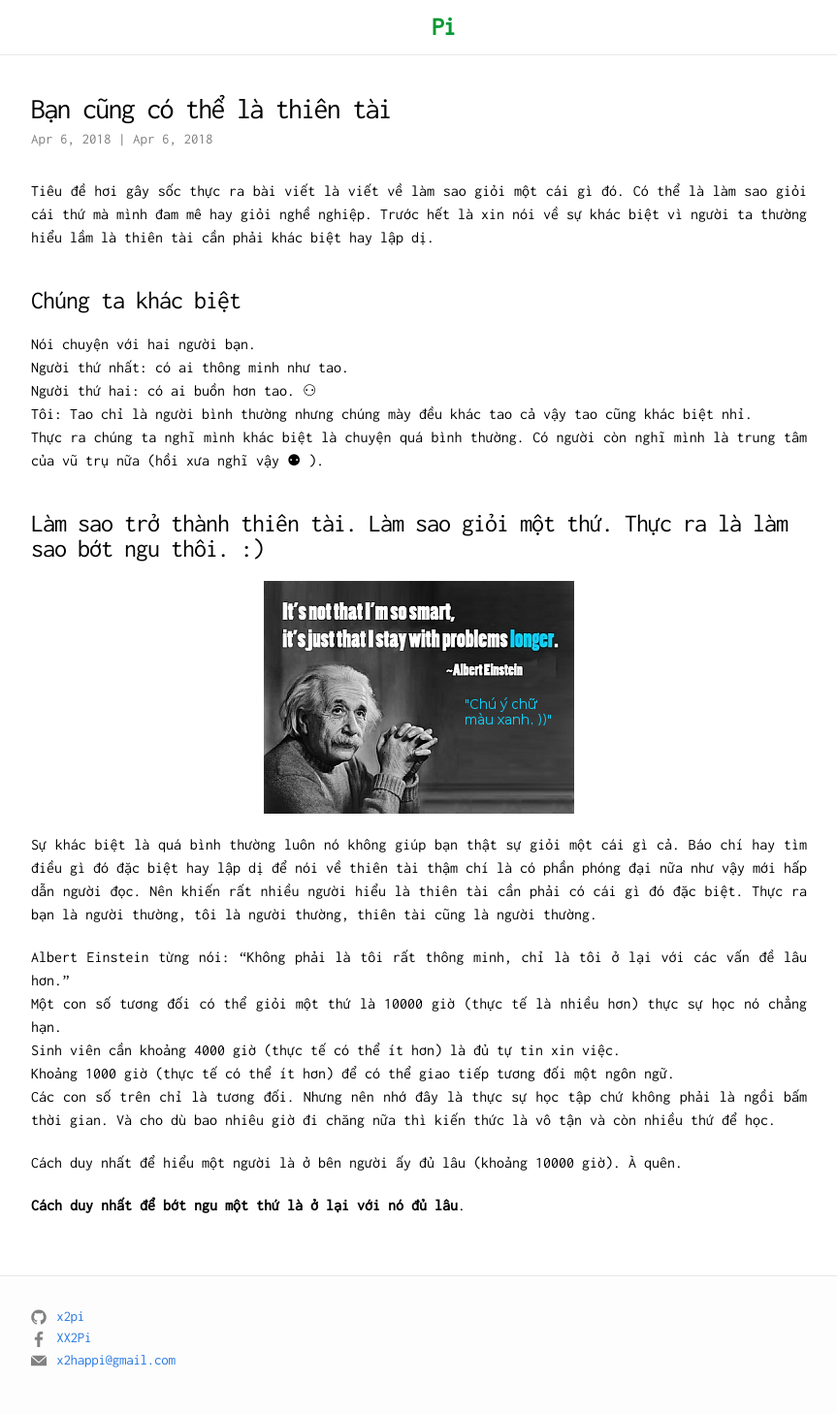
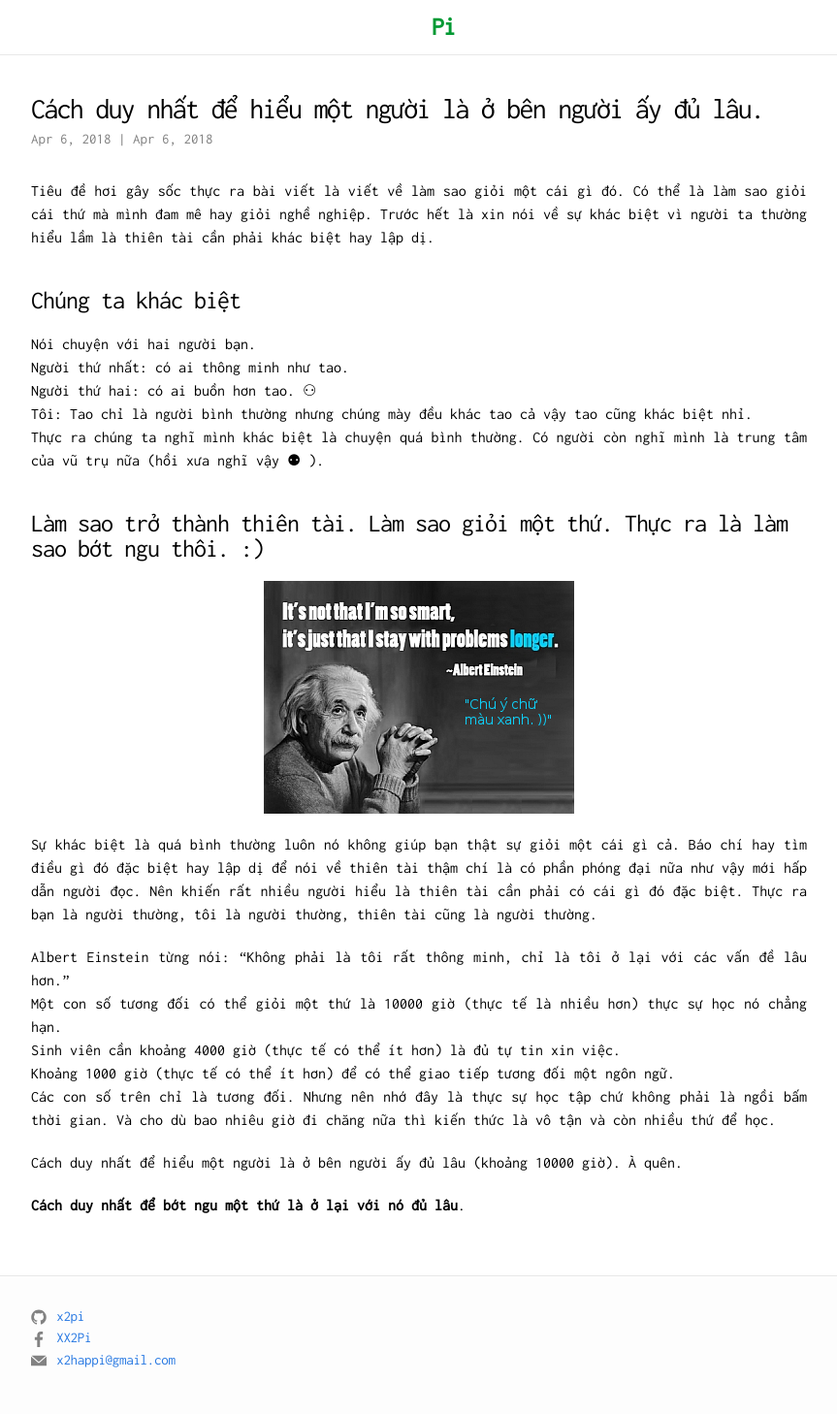
Before and after one commit to x2pi/x2pi.github.io, a Jekyll site: the page built from _posts/2018-04-06-ban-cung-co-the-la-thien-tai.md, in a window 1280 px wide. Shown: the whole page at 97% size, without its empty margins (208-1071 px from the left). Built offline with Jekyll 4.4.1, drawn with Linux system fonts in a browser that asks for light colours; comment, search, counter and statistics services are not loaded.

Commit message:
edit post ban-cung-co-the-la-thien-tai

```diff
--- a/_posts/2018-04-06-ban-cung-co-the-la-thien-tai.md
+++ b/_posts/2018-04-06-ban-cung-co-the-la-thien-tai.md
@@ -1,7 +1,7 @@
 ---
 layout: post
 creationdate:  2018-04-06 00:00:00 +0700
-title: Bạn cũng có thể là thiên tài
+title: Cách duy nhất để hiểu một người là ở bên người ấy đủ lâu.
 date:   2018-04-06 00:00:01 +0700
 tags: [life]
 ---
```
